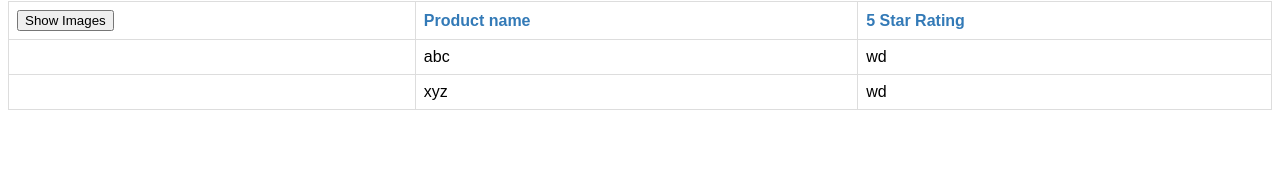
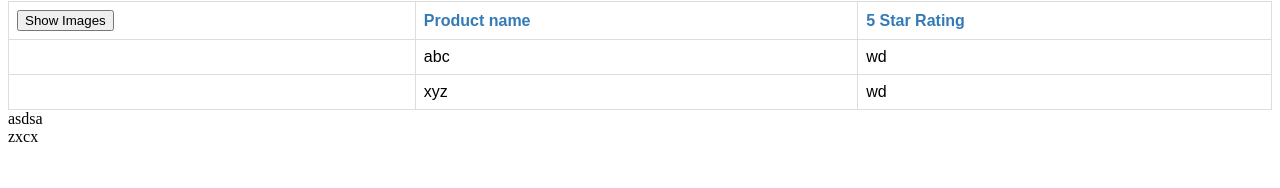
Before and after one commit to surajpatil78/angular-practice, an Angular app: page / in a window 1280 px wide. Shown: the part 112-300 px from the top of the page. Built offline with nearby package versions, Linux system fonts and the light colour scheme.

Commit message:
3 files modified

```diff
--- a/package.json
+++ b/package.json
@@ -11,6 +11,8 @@
     "@angular/platform-browser-dynamic": "^7.2.5",
     "@angular/router": "^7.2.5",
     "core-js": "^2.6.5",
+    "jquery": "1.9.1 - 3",
+    "popper.js": "^1.14.7",
     "rxjs": "^6.4.0",
     "zone.js": "^0.8.29"
   },
--- a/src/app/app.module.ts
+++ b/src/app/app.module.ts
@@ -5,6 +5,7 @@ import { FormsModule } from '@angular/forms';
 import { AppComponent } from './app.component';
 import { ProductListComponent } from './products/prodcut-list.component';
 import {StarComponent} from './products/shared/star.component';
+
 
 @NgModule({
   imports: [
--- a/src/app/products/product-list.component.html
+++ b/src/app/products/product-list.component.html
@@ -29,3 +29,12 @@ Filtered by : {{listFilter}}
 </tbody>
 
 </table>
+
+<div class="row">
+<div class="col-xs-4">
+  asdsa
+  </div>
+  <div class="col-xs-4">
+  zxcx
+  </div>
+</div>
```
